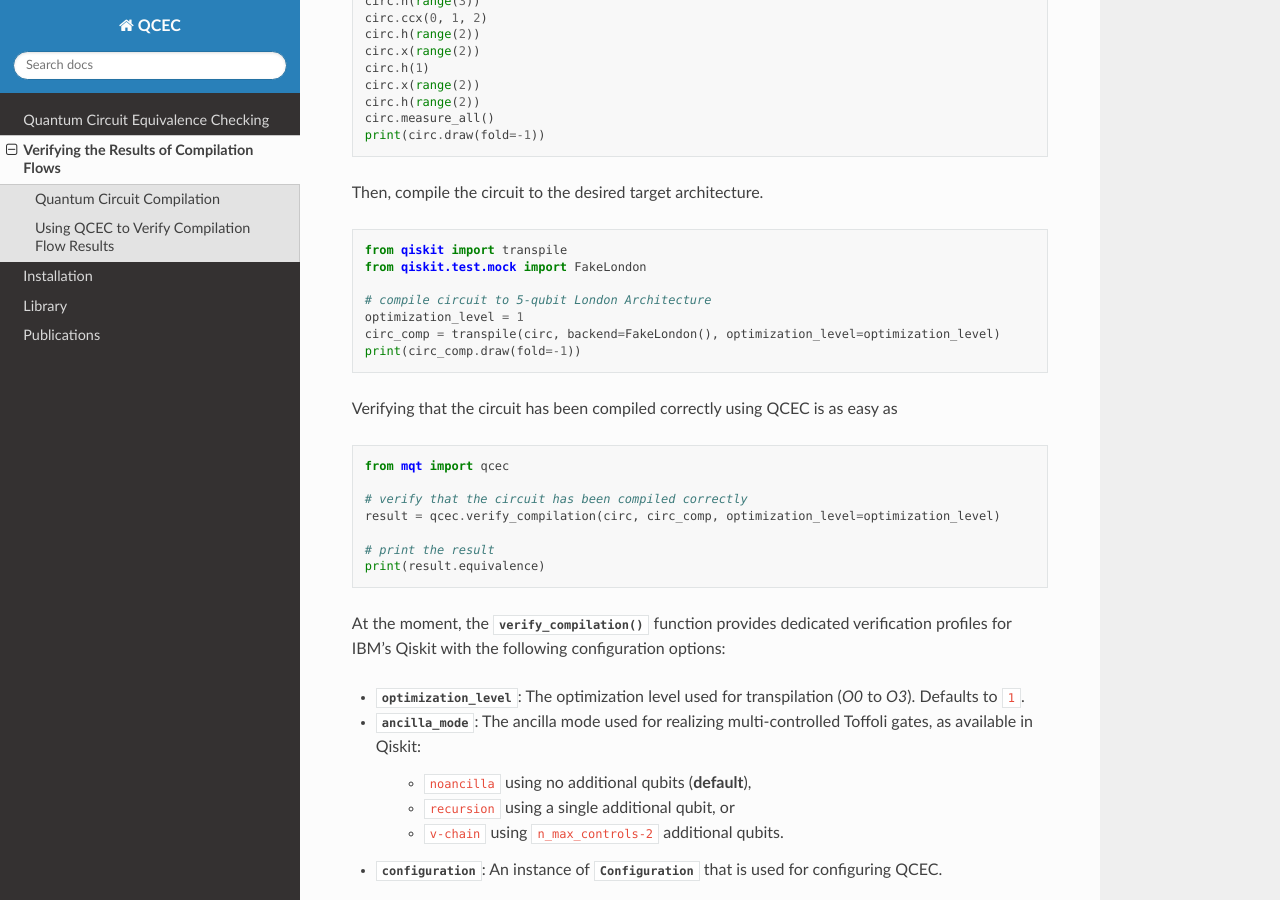
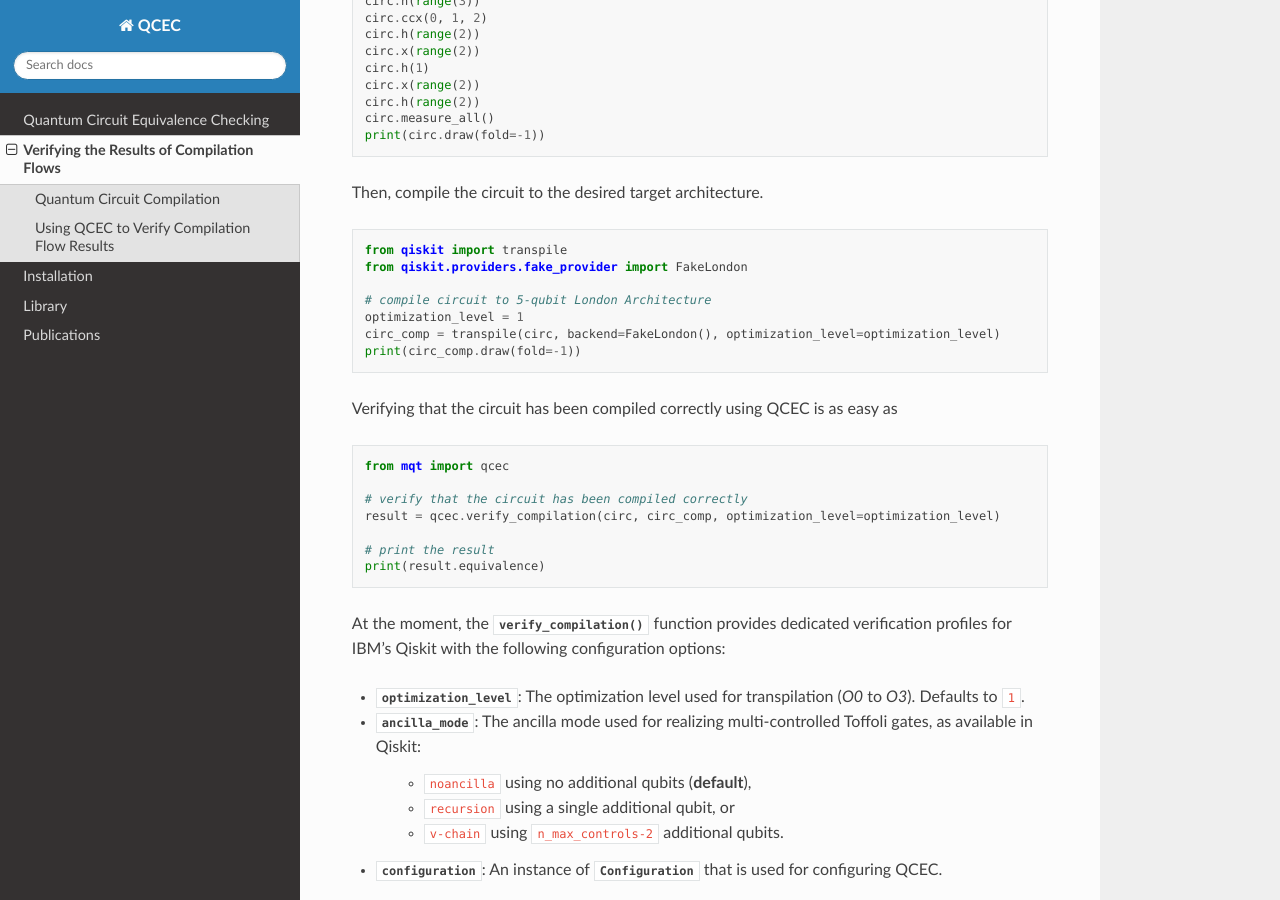
Before and after one commit to cda-tum/mqt-qcec, a Sphinx documentation site: the page built from docs/source/CompilationFlowVerification.rst, in a window 1280 px wide and 900 px high, scrolled down 1637 px. Built offline with Sphinx 7.4.7 and the Read the Docs theme 2.0.0, drawn with Linux system fonts in a browser that asks for light colours; the version number could not be read and is left out; cross-references to code outside the pages are shown as plain code.

Commit message:
📝 update compilation flow example with new preferred way of getting fake backends from Qiskit
Signed-off-by: Lukas Burgholzer <lukas.burgholzer@jku.at>

```diff
--- a/docs/source/CompilationFlowVerification.rst
+++ b/docs/source/CompilationFlowVerification.rst
@@ -57,7 +57,7 @@ Then, compile the circuit to the desired target architecture.
 .. code-block:: python
 
     from qiskit import transpile
-    from qiskit.test.mock import FakeLondon
+    from qiskit.providers.fake_provider import FakeLondon
 
     # compile circuit to 5-qubit London Architecture
     optimization_level = 1
```
